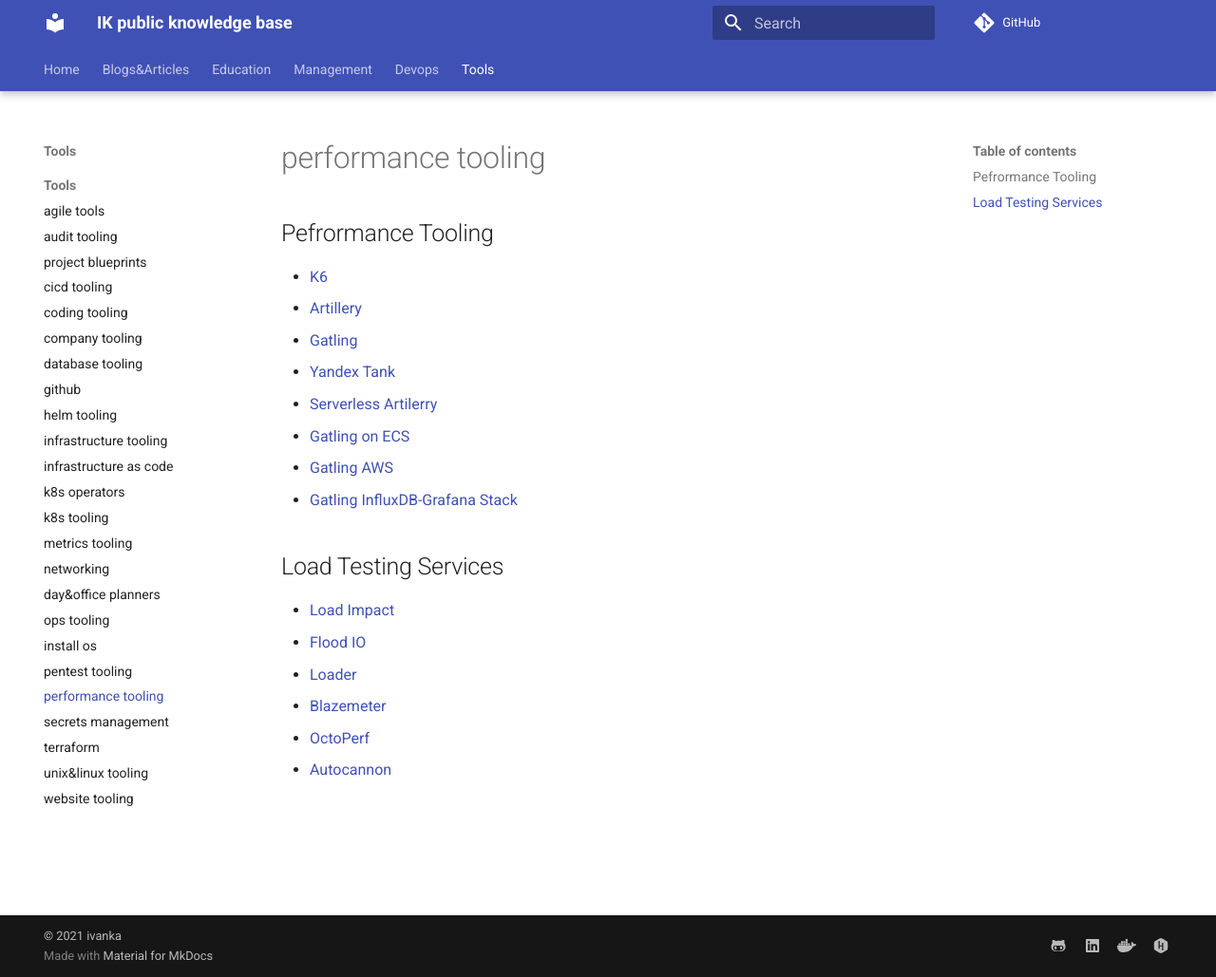
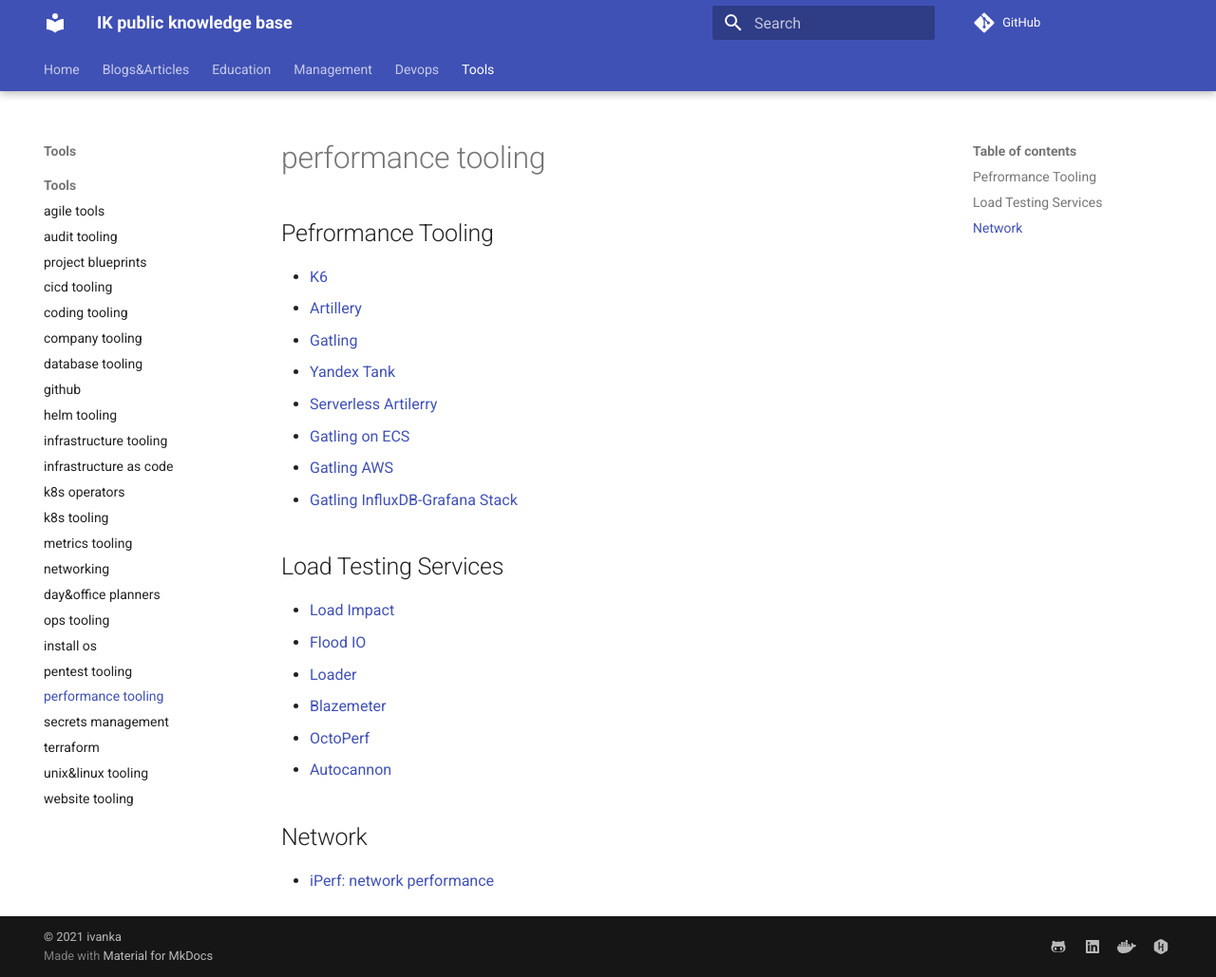
Before and after one commit to ivankatliarchuk/knowledge-base, an MkDocs documentation site: the page built from docs/tools/performance.md, in a window 1280 px wide and 1029 px high. Shown: the whole window at 95% size. Built offline with MkDocs 1.6.1 and Material for MkDocs 9.7.7, drawn with Linux system fonts in a browser that asks for light colours; comment, search, counter and statistics services are not loaded.

Commit message:
found network performance tool

```diff
--- a/docs/tools/performance.md
+++ b/docs/tools/performance.md
@@ -1,8 +1,7 @@
 ---
 title: performance tooling
 summary: Performance tooling
-authors:
-- Ivan K
+authors: ["Ivan K"]
 tags: ["tools", "performance"]
 date: 2021-03-8
 some_url:
@@ -11,20 +10,24 @@
 
 ## Pefrormance Tooling
 
-- [K6](https://k6.io/)
-- [Artillery](https://artillery.io/)
-- [Gatling](https://gatling.io/)
-- [Yandex Tank](https://github.com/yandex/yandex-tank)
-- [Serverless Artilerry](https://github.com/Nordstrom/serverless-artillery)
-- [Gatling on ECS](https://github.com/nearmap/gatling-on-ecs)
-- [Gatling AWS](https://github.com/NET-A-PORTER/gatling-on-aws)
-- [Gatling InfluxDB-Grafana Stack](https://github.com/dblooman/gatling-docker)
+- [K6](https://k6.io/){:target="_blank"}
+- [Artillery](https://artillery.io/){:target="_blank"}
+- [Gatling](https://gatling.io/){:target="_blank"}
+- [Yandex Tank](https://github.com/yandex/yandex-tank){:target="_blank"}
+- [Serverless Artilerry](https://github.com/Nordstrom/serverless-artillery){:target="_blank"}
+- [Gatling on ECS](https://github.com/nearmap/gatling-on-ecs){:target="_blank"}
+- [Gatling AWS](https://github.com/NET-A-PORTER/gatling-on-aws){:target="_blank"}
+- [Gatling InfluxDB-Grafana Stack](https://github.com/dblooman/gatling-docker){:target="_blank"}
 
 ## Load Testing Services
 
-- [Load Impact](https://loadimpact.com/)
-- [Flood IO](https://flood.io/)
-- [Loader](https://loader.io)
-- [Blazemeter](https://www.blazemeter.com/)
-- [OctoPerf](https://octoperf.com/)
-- [Autocannon](https://github.com/mcollina/autocannon)
+- [Load Impact](https://loadimpact.com/){:target="_blank"}
+- [Flood IO](https://flood.io/){:target="_blank"}
+- [Loader](https://loader.io){:target="_blank"}
+- [Blazemeter](https://www.blazemeter.com/){:target="_blank"}
+- [OctoPerf](https://octoperf.com/){:target="_blank"}
+- [Autocannon](https://github.com/mcollina/autocannon){:target="_blank"}
+
+## Network
+
+- [iPerf: network performance](https://iperf.fr/){:target="_blank"}
```
Also changed, not shown: docs/tools/networking.md (+18 -1 lines).
